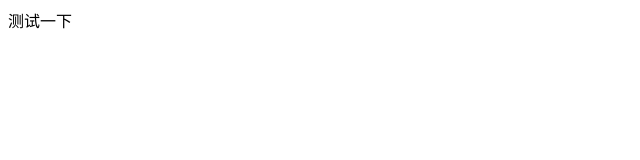
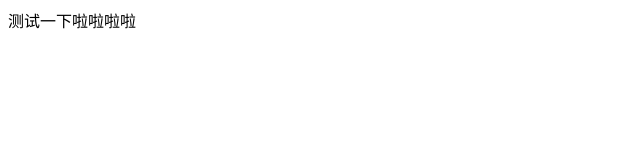
Before and after one commit to lucefer001/demo01, a plain HTML site: page index.html in a window 1280 px wide. Shown: the whole page, without its empty margins (0-640 px from the left). Drawn offline with Linux system fonts and the light colour scheme.

Commit message:
Update index.html

```diff
--- a/index.html
+++ b/index.html
@@ -3,6 +3,6 @@
   <head>
   </head>
   <body>
-  测试一下
+  测试一下啦啦啦啦
   </body>
   </html>
```
